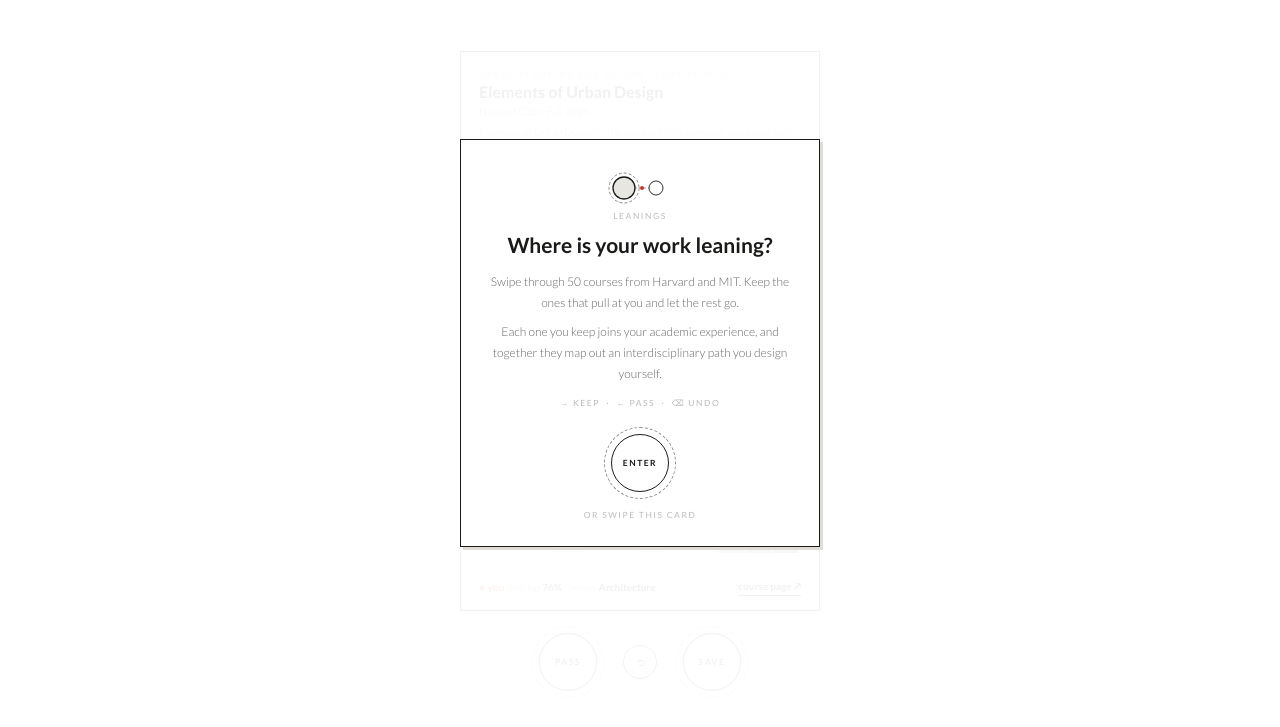
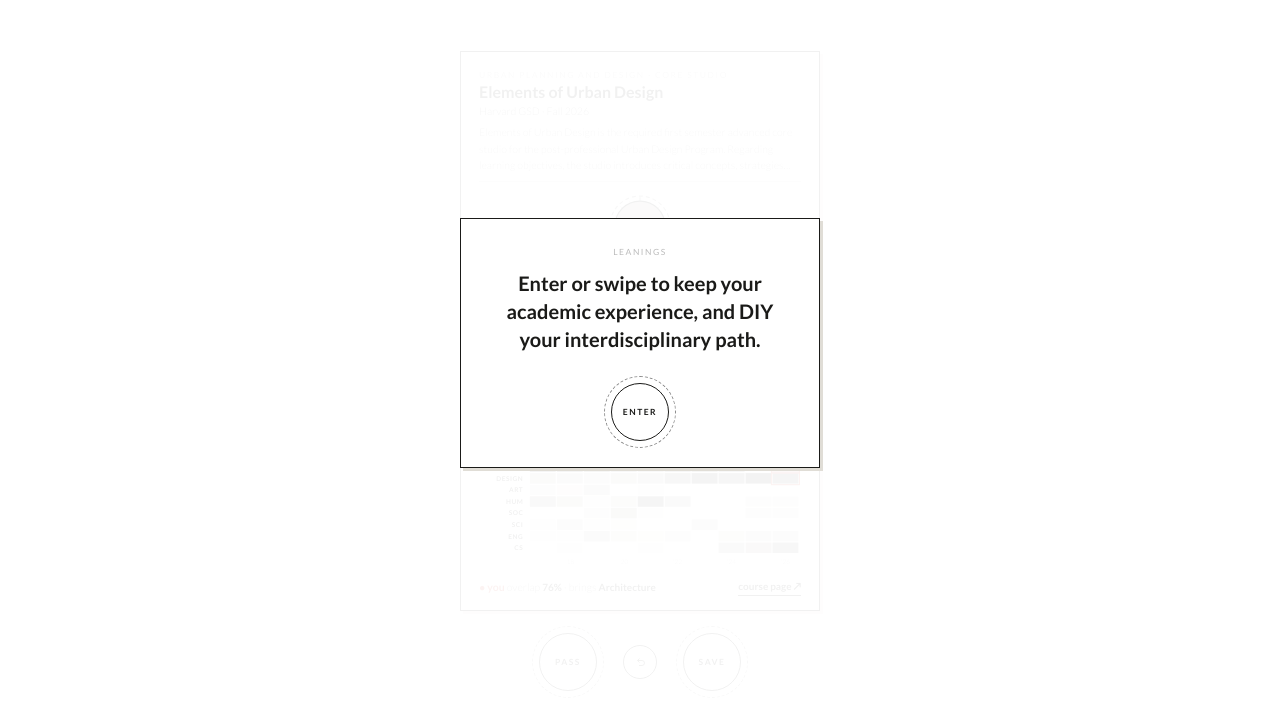
Before and after one commit to chloewantsleep/interdisciplinary-pathway, a plain HTML site: page index.html in a window 1280 px wide. Shown: the part 57-784 px from the top of the page. Drawn offline with nearby package versions, Linux system fonts and the light colour scheme.

Commit message:
Simplify intro to a single vision line + Enter
Co-Authored-By: Claude Opus 5.5 <noreply@anthropic.com>

```diff
--- a/index.html
+++ b/index.html
@@ -121,7 +121,7 @@
                 padding:28px 26px 26px; text-align:center; touch-action:none; user-select:none; cursor:grab;
                 transition:transform .35s cubic-bezier(.2,.8,.2,1); }
   #intro-card.dragging { transition:none; cursor:grabbing; }
-  #intro-card h1 { font-size:21px; font-weight:700; line-height:1.3; margin:10px 0 12px; }
+  #intro-card h1 { font-size:20px; font-weight:700; line-height:1.4; margin:12px 0 30px; }
   #intro-card p { font-size:12px; font-weight:300; color:var(--mute); line-height:1.75; margin-bottom:8px; }
   #intro-card .keys { font-size:8.5px; letter-spacing:0.18em; text-transform:uppercase; color:var(--faint); margin:14px 0 26px; }
   #intro-card .act { margin:0 auto; display:block; }
@@ -157,18 +157,9 @@
 
 <div id="intro">
   <div id="intro-card">
-    <svg width="64" height="40" viewBox="0 0 64 40" aria-hidden="true">
-      <line x1="16" y1="20" x2="48" y2="20" stroke="#555" stroke-width="0.6" stroke-dasharray="4,2,1,2"/>
-      <circle cx="16" cy="20" r="11" fill="#e8e6e1" stroke="#1a1a18" stroke-width="1.3"/><circle cx="16" cy="20" r="15" fill="none" stroke="#888" stroke-dasharray="3,2"/>
-      <circle cx="48" cy="20" r="7" fill="#fff" stroke="#1a1a18" stroke-width="0.9"/><circle cx="34" cy="20" r="2" fill="#c0392b"/>
-    </svg>
     <div class="k">Leanings</div>
-    <h1>Where is your work leaning?</h1>
-    <p>Swipe through 50 courses from Harvard and MIT. Keep the ones that pull at you and let the rest go.</p>
-    <p>Each one you keep joins your academic experience, and together they map out an interdisciplinary path you design yourself.</p>
-    <div class="keys">→ keep &nbsp;·&nbsp; ← pass &nbsp;·&nbsp; ⌫ undo</div>
+    <h1>Enter or swipe to keep your academic experience, and DIY your interdisciplinary path.</h1>
     <button class="act" id="intro-enter">ENTER</button>
-    <div class="or">or swipe this card</div>
   </div>
 </div>
 
```
